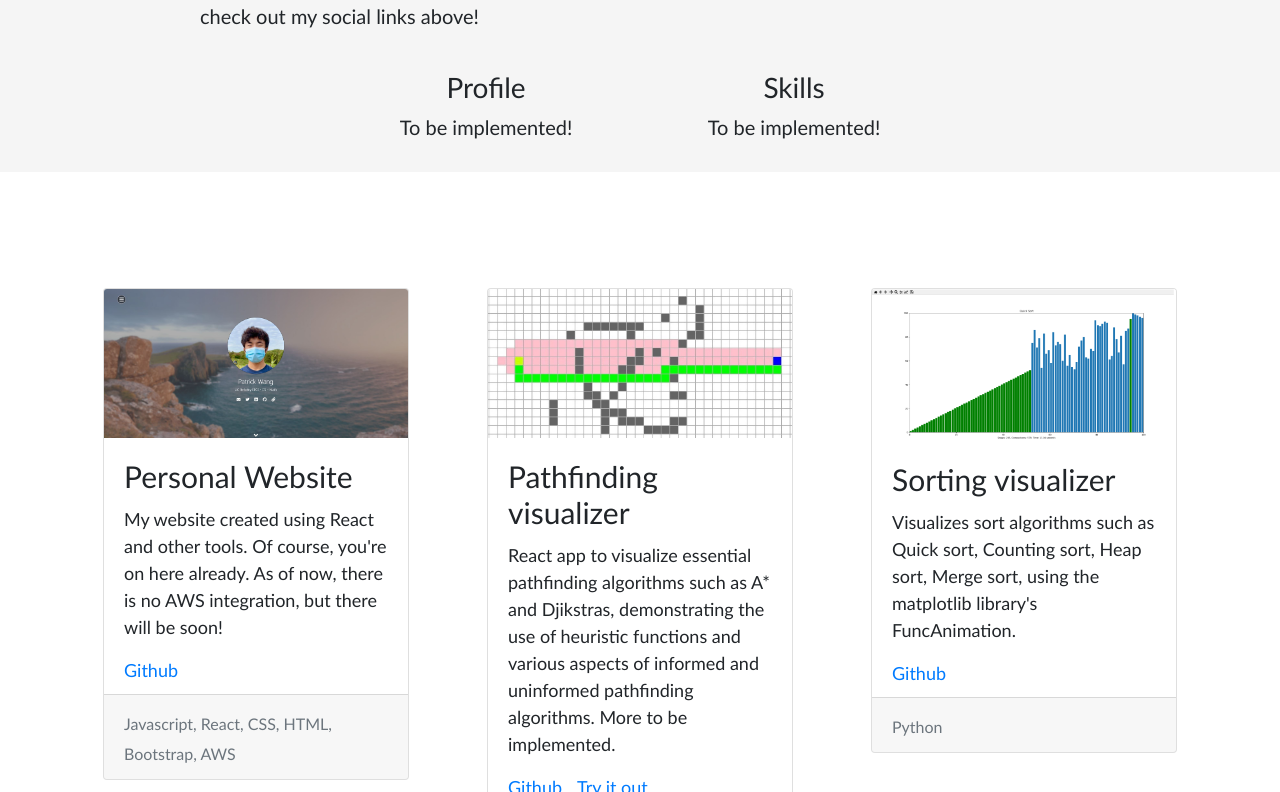
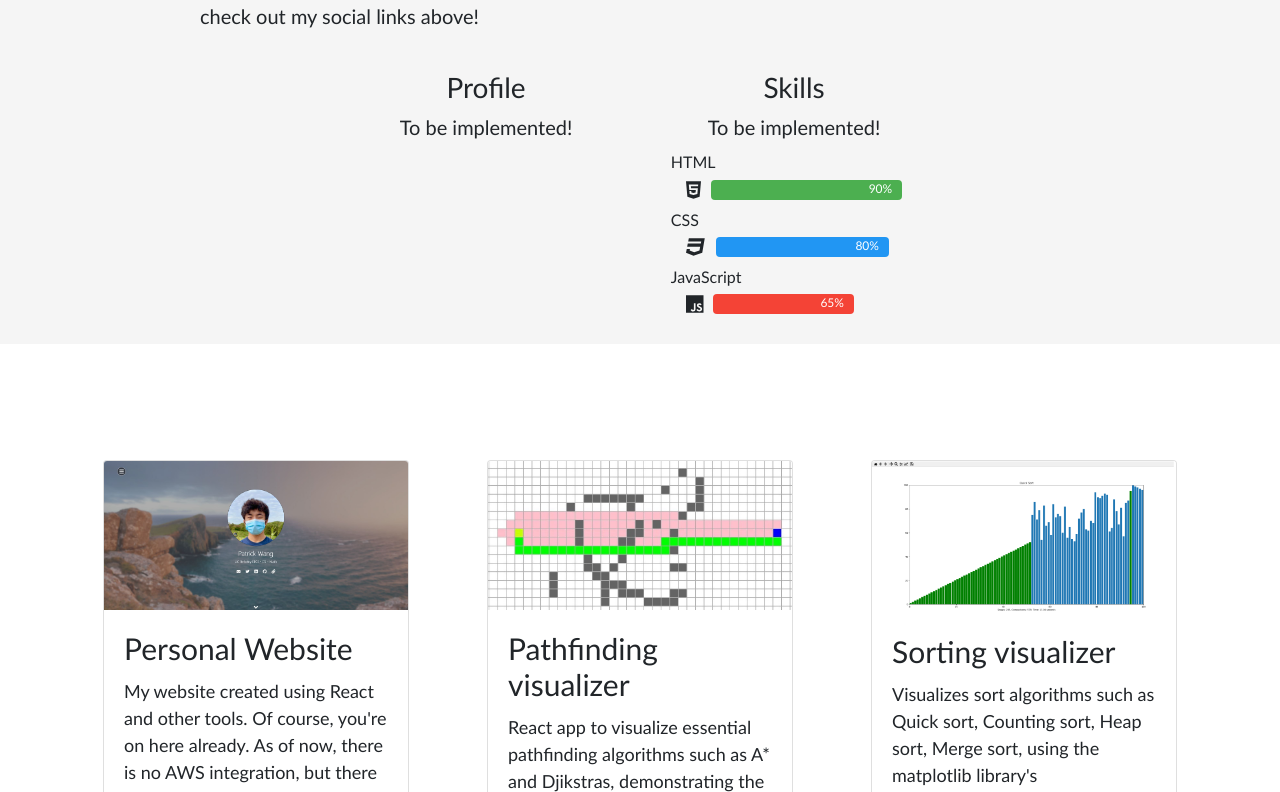
Before and after one commit to patwang123/patwang123.github.io, a React (Create React App) app: page / in a window 1280 px wide. Shown: the part 768-1560 px from the top of the page. Built offline with nearby package versions, Linux system fonts and the light colour scheme.

Commit message:
skill bars

```diff
--- a/src/App.js
+++ b/src/App.js
@@ -29,7 +29,7 @@ function App() {
           <Projects></Projects>
           <Academics></Academics>
           <h5 style={{color:'white',textAlign: 'center'}}>
-          Updated 12/11/2020
+          Updated 12/13/2020
           </h5>
       </div>
     </div>
--- a/src/components/About/About.css
+++ b/src/components/About/About.css
@@ -31,6 +31,32 @@
 .profile {
 
 }
+.container {
+    display:flex;
+    align-items: center;
+    height: 20px;
+    padding-left: 20%;
+    padding-right: 10%;
+}
 .skills {
+    padding-left: 10%;
+    padding-right: 10%;
+}
 
+.skill {
+    height: 100%;
+    text-align: right; /* Right-align text */
+    font-size: 12px;
+    color: white; /* White text color */
+    margin-left: 10px;
+    padding-right: 10px;
 }
+
+.html {width: 90%; background-color: #4CAF50; border-radius: 4px;} /* Green */
+.css {width: 80%; background-color: #2196F3;border-radius: 4px;} /* Blue */
+.js {width: 65%; background-color: #f44336;border-radius: 4px;} /* Red */
+
+h6 {
+    text-align: left;
+    padding-top: 10px;
+}
--- a/src/components/About/About.js
+++ b/src/components/About/About.js
@@ -1,4 +1,6 @@
 import './About.css';
+import {faPython, faCss3, faJs, faHtml5} from '@fortawesome/free-brands-svg-icons'
+import { FontAwesomeIcon } from '@fortawesome/react-fontawesome';
 export default function About () {
     return (
         <div id='about-me' className='about-me main-section'>
@@ -19,6 +21,23 @@ export default function About () {
                     <h3>Skills</h3>
                     <div className='skills'>
                         To be implemented!
+                        <h6>HTML</h6>
+                        <div className="container">
+                            <FontAwesomeIcon icon={faHtml5}></FontAwesomeIcon>
+                            <div className="skill html">90%</div>
+                        </div>
+
+                        <h6>CSS</h6>
+                        <div className="container">
+                            <FontAwesomeIcon icon={faCss3}></FontAwesomeIcon>
+                            <div className="skill css">80%</div>
+                        </div>
+
+                        <h6>JavaScript</h6>
+                        <div className="container">
+                            <FontAwesomeIcon icon={faJs}></FontAwesomeIcon>
+                            <div className="skill js">65%</div>
+                        </div>
                     </div>
                 </div>
             </div>
```
Also changed, not shown: 1 other file (tests, documents, lock files or other folders).
